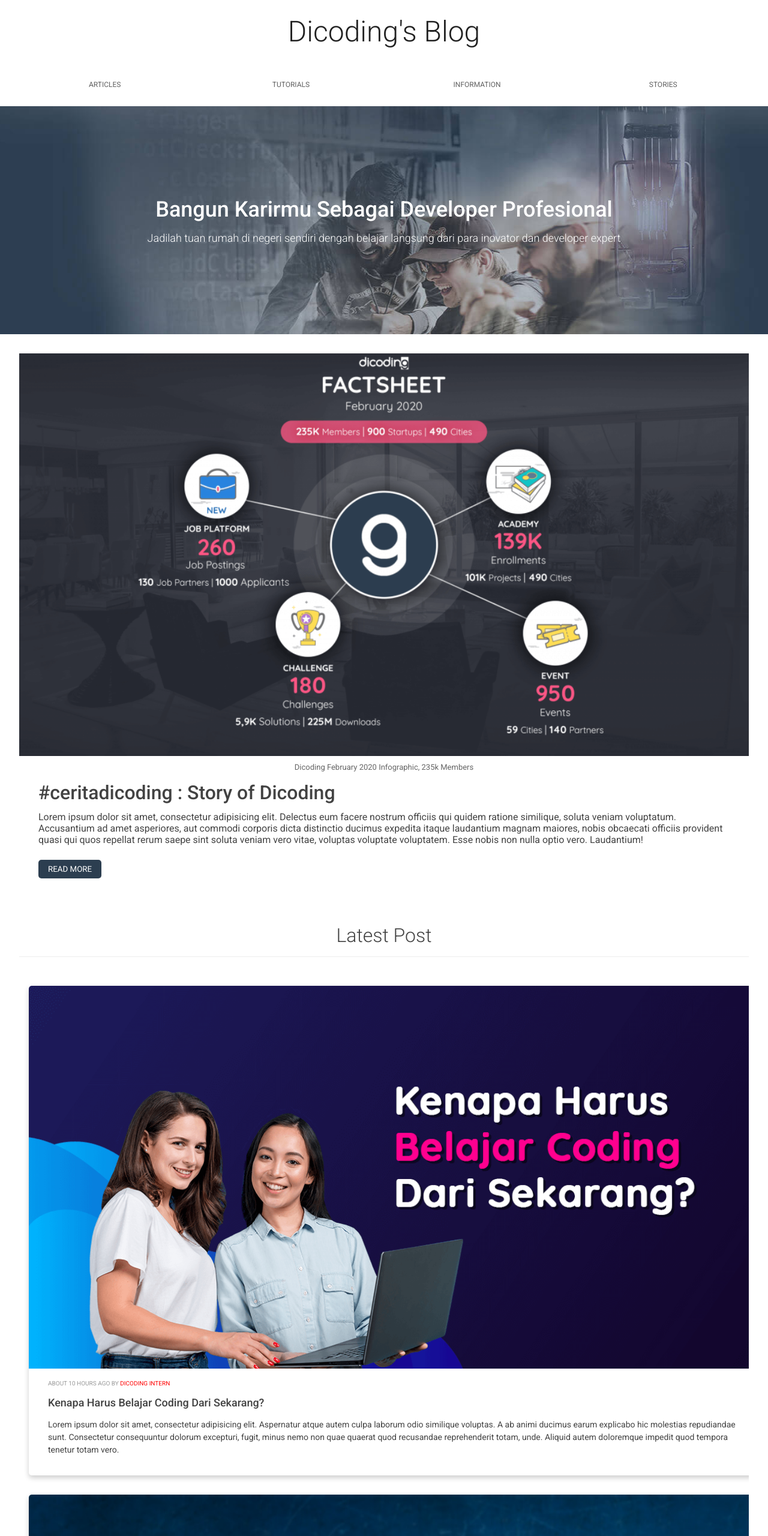
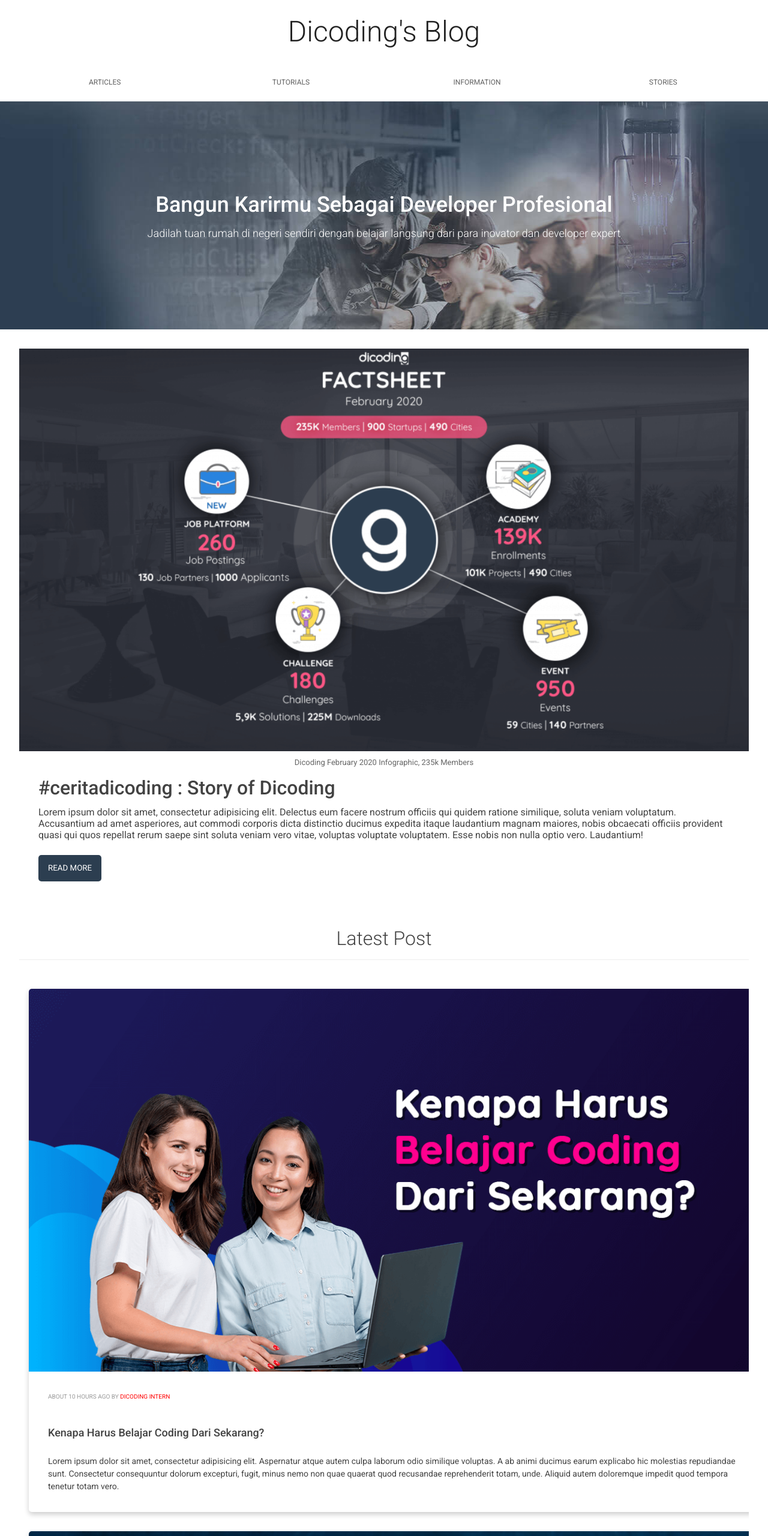
Before and after one commit to Sandydht/dicoding-blog, a website built with webpack: page src/index.html in a window 1280 px wide. Shown: the top 2560 px of the page at 60% size. Built offline with nearby package versions, Linux system fonts and the light colour scheme.

Commit message:
Set the user's touchscreen target (button tag, and a tag) to min-width: 44px and min-height: 44px

```diff
--- a/src/styles/main.css
+++ b/src/styles/main.css
@@ -68,13 +68,18 @@
   width: 24%;
   text-align: center;
   line-height: 24px;
-  padding: 24px;
+  padding: 10px;
   text-transform: uppercase;
 }
 
 .nav a {
   text-decoration: none;
   color: #616161;
+  display: inline-flex;
+  align-items: center;
+  justify-content: center;
+  min-width: 44px;
+  min-height: 44px;
 }
 
 .nav a:hover {
@@ -184,6 +189,8 @@
   border-radius: 5px;
   background-color: #2c3e50;
   transition: opacity 0.3s;
+  min-width: 44px;
+  min-height: 44px;
 }
 
 .headline__button:hover {
@@ -252,6 +259,11 @@
 .post-item__date__author {
   color: red;
   text-decoration: none;
+  display: inline-flex;
+  align-items: center;
+  justify-content: center;
+  min-width: 44px;
+  min-height: 44px;
 }
 
 .post-item__title {
@@ -268,6 +280,11 @@
 .post-item__title a {
   text-decoration: none;
   color: inherit;
+  display: inline-flex;
+  align-items: center;
+  justify-content: center;
+  min-width: 44px;
+  min-height: 44px;
 }
 
 .post-item__description {
@@ -282,7 +299,7 @@
 
 footer {
   background-color: #2c3e50;
-  padding: 2em;
+  padding: 10px;
   width: 100%;
   text-align: center;
 }
@@ -301,4 +318,9 @@
 footer a {
   text-decoration: none;
   color: #fff;
+  display: inline-flex;
+  justify-content: center;
+  align-items: center;
+  min-width: 44px;
+  min-height: 44px;
 }
```
